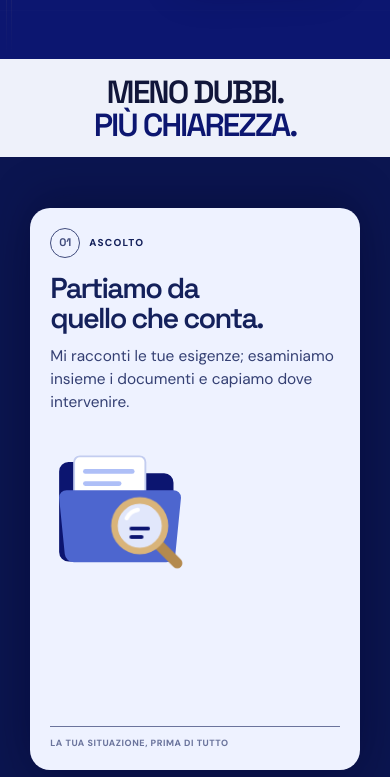
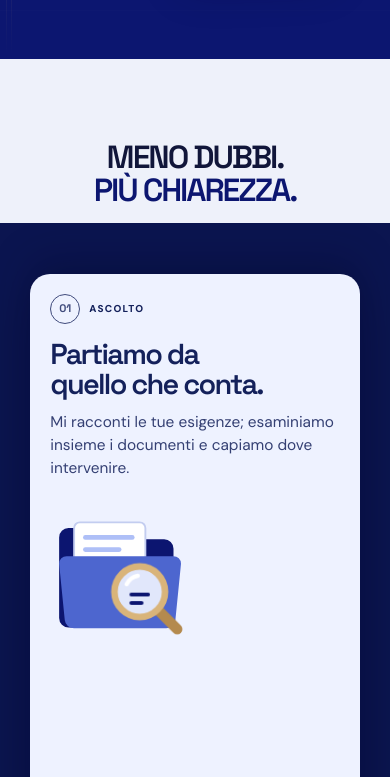
Before and after one commit to studioderosantonio/home, a plain HTML site: page index.html in a window 390 px wide. Shown: the part 787-1564 px from the top of the page. Drawn offline with nearby package versions, Linux system fonts and the light colour scheme.

Commit message:
Adjust mobile layout and scroll snap settings
Refactor layout and scrolling behavior for mobile view.

```diff
--- a/index.html
+++ b/index.html
@@ -1110,6 +1110,27 @@ footer{background:var(--inchiostro);color:#fff;padding:clamp(90px,10vw,140px) 0
 /* Compact introductory strip even when motion is disabled and on short screens. */
 @media (max-width:900px) and (orientation:portrait){
   #metodo .method-left{padding-top:clamp(10px,2svh,18px)!important}
+}
+
+
+
+/* V23 — Metodo: cornice chiara equilibrata e scroll senza salti in risalita. */
+@media (max-width:900px) and (orientation:portrait){
+  /* Lo snap verticale globale provocava salti avanti e indietro tra le tre schede. */
+  html{scroll-snap-type:none!important}
+}
+@media (max-width:900px) and (orientation:portrait) and (min-height:521px) and (prefers-reduced-motion:no-preference){
+  /* Scena ancorata al margine superiore, non a un header che appare/scompare:
+     così la fascia chiara non si allunga quando si torna verso l'alto. */
+  #metodo .method-pin{top:0;height:100svh}
+  #metodo .method-left{
+    padding:calc(var(--nav) + 16px) var(--gutter) 16px!important;
+  }
+  /* Margini chiari simmetrici attorno al titolo; nessuna scheda ridimensionata. */
+  #metodo .method-left h2{margin:0 auto!important}
+}
+@media (max-width:900px) and (max-height:650px) and (orientation:portrait) and (min-height:521px) and (prefers-reduced-motion:no-preference){
+  #metodo .method-left{padding:calc(var(--nav) + 9px) var(--gutter) 10px!important}
 }
 
 </style>
@@ -1500,7 +1521,7 @@ function layout(){
   if(!pinned()){method.style.height='';audience.style.height='';servicesScene.style.height='';return}
   if(svcPinned()){const sh=pinH(servicesScene);servicesScene.style.height=(sh+sh*(isMobile()?7.2:3.6))+'px'}else servicesScene.style.height='';
   const mh=pinH(method);
-  method.style.height=(mh+mh*(isMobile()?1.65:1.75))+'px';
+  method.style.height=(mh+mh*(isMobile()?1.50:1.75))+'px';
   if(nativeAudience()){
     audience.style.height='auto';
     reel.style.transform='none';
@@ -1519,13 +1540,9 @@ const M_HOLD=.86,A_HOLD=.8;
 const svcStop=i=>i===0?0:(i+.5)/services.length;
 const methodStops=[0,.5*M_HOLD,M_HOLD],audStops=[0,A_HOLD/3,A_HOLD*2/3,A_HOLD];
 function placeSnaps(){
+  // V23: niente punti di aggancio verticali su mobile. Le card restano
+  // collegate allo scroll ma il ritorno verso l'alto rimane continuo.
   $$('.snap-pt').forEach(n=>n.remove());
-  if(!pinned()||!isMobile())return;
-  const pad=parseFloat(getComputedStyle(document.documentElement).scrollPaddingTop)||0;
-  const add=(el,fr)=>{const room=el.offsetHeight-pinH(el);fr.forEach(f=>{const d=document.createElement('i');d.className='snap-pt';d.setAttribute('aria-hidden','true');d.style.top=(room*f+pad)+'px';el.appendChild(d)})};
-  add(method,methodStops);
-  if(svcPinned())add(servicesScene,services.map((_,i)=>svcStop(i)));
-  if(!nativeAudience())add(audience,audStops);
 }
 let mCur=null,aCur=null;const SMOOTH=.16;
 cards.forEach(c=>{const sh=document.createElement('span');sh.className='stack-shade';sh.setAttribute('aria-hidden','true');c.appendChild(sh);c._shade=sh});
@@ -1534,7 +1551,12 @@ function frame(){
   bar.style.transform=`scaleX(${y/max})`;
   nav.classList.toggle('scrolled',y>20);
   const goingDown=y>lastY+4,goingUp=y<lastY-4;
-  if(y<hero.offsetHeight*.7||goingUp)nav.classList.remove('hidden');else if(goingDown&&!links.classList.contains('open'))nav.classList.add('hidden');
+  // Su mobile la testata del metodo riserva lo spazio della navbar:
+  // la teniamo visibile mentre la sezione è fissata per evitare fasce chiare
+  // che cambiano altezza apparente scorrendo in su/giù.
+  const methodRect=method.getBoundingClientRect();
+  const methodPinnedOnPhone=isMobile()&&methodRect.top<=1&&methodRect.bottom>innerHeight*.5;
+  if(y<hero.offsetHeight*.7||goingUp||methodPinnedOnPhone)nav.classList.remove('hidden');else if(goingDown&&!links.classList.contains('open'))nav.classList.add('hidden');
   lastY=y;
   const inStage=[method,audience,...(svcPinned()?[servicesScene]:[])].some(el=>{const r=el.getBoundingClientRect();return pinned()&&r.top<innerHeight*.5&&r.bottom>innerHeight*.5});
   floater.classList.toggle('show',y>hero.offsetHeight*.6&&!footerVisible&&!inStage);
```
